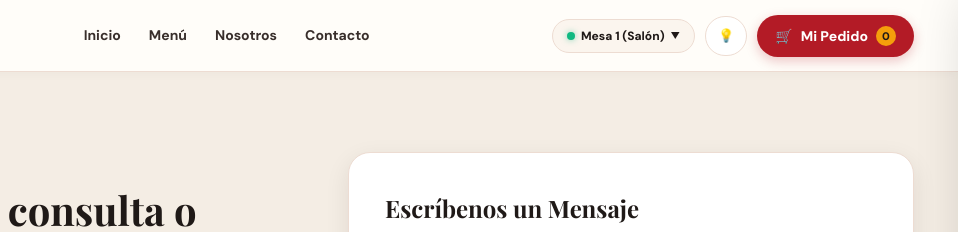
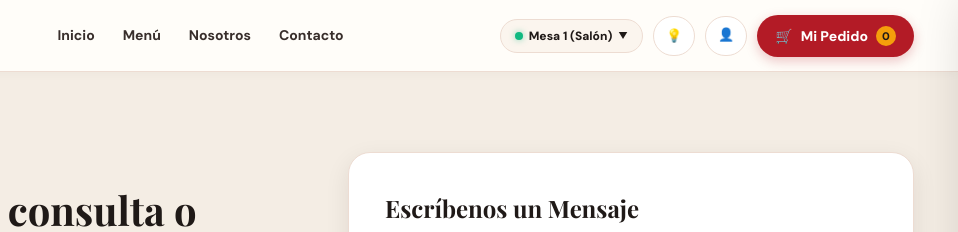
Before and after one commit to jhamir735/pizza-al-paso, a website: page paginas/contacto.html in a window 1280 px wide. Shown: the top 232 px of the page, 322-1280 px from the left. Drawn offline with nearby package versions, Linux system fonts and the light colour scheme; no server answers; a web font is replaced by a local one.

Commit message:
feat: boton de acceso admin con icono de persona en navbar del cliente

```diff
--- a/estilos/global.css
+++ b/estilos/global.css
@@ -289,6 +289,8 @@ button {
   font-size: 13px;
   font-weight: 700;
   color: var(--oscuro-suave);
+  text-decoration: none;
+  cursor: pointer;
   transition: var(--transicion);
 }
 
--- a/paginas/contacto.html
+++ b/paginas/contacto.html
@@ -51,6 +51,11 @@
         <button class="nav-btn-icono" id="btnGuiaNav" title="Guía del autoservicio">
           <span>💡</span>
         </button>
+
+        <!-- Acceso Administración -->
+        <a href="../admin.html" class="nav-btn-icono" id="btnAdminNav" title="Acceso Administración / Personal" aria-label="Administración">
+          <span>👤</span>
+        </a>
 
         <!-- Mi Pedido / Carrito -->
         <button class="nav-btn-carrito" id="btnNavCarrito" aria-label="Ver mi pedido">
```
Also changed, not shown: index.html (+5 -0 lines), paginas/menu.html (+5 -0 lines), paginas/nosotros.html (+5 -0 lines).
